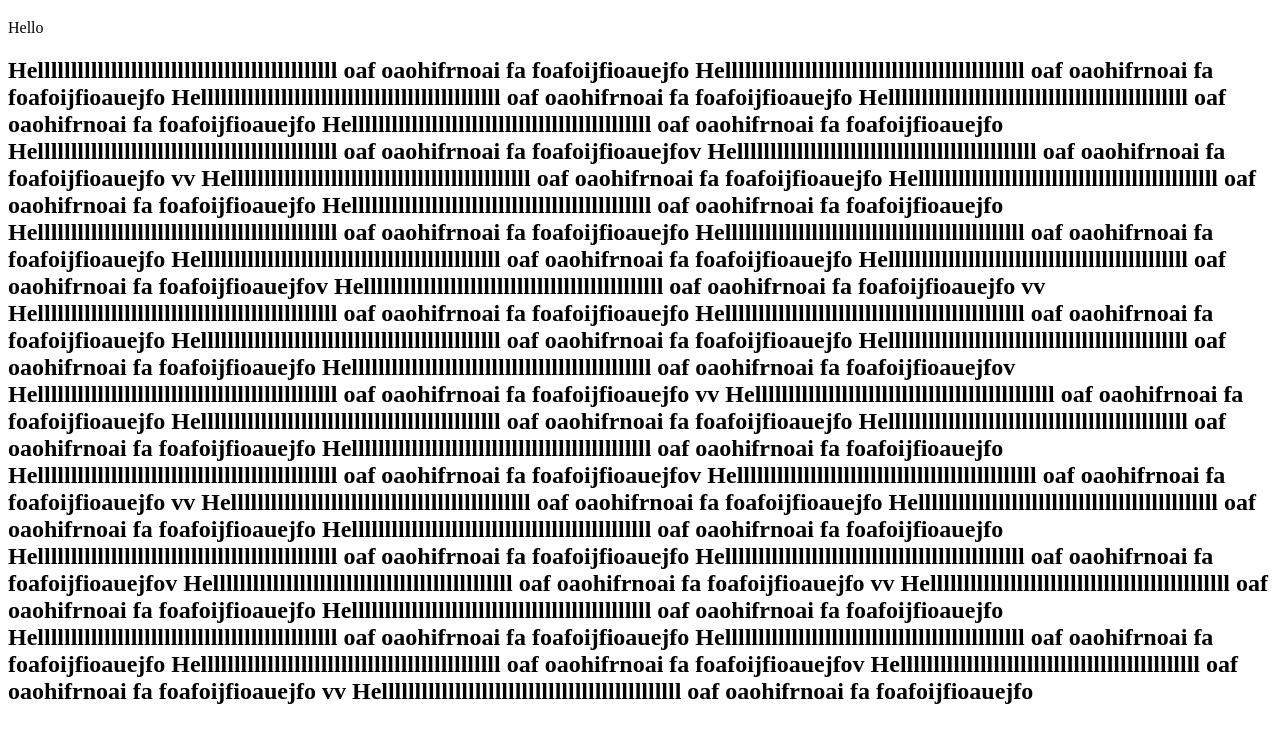
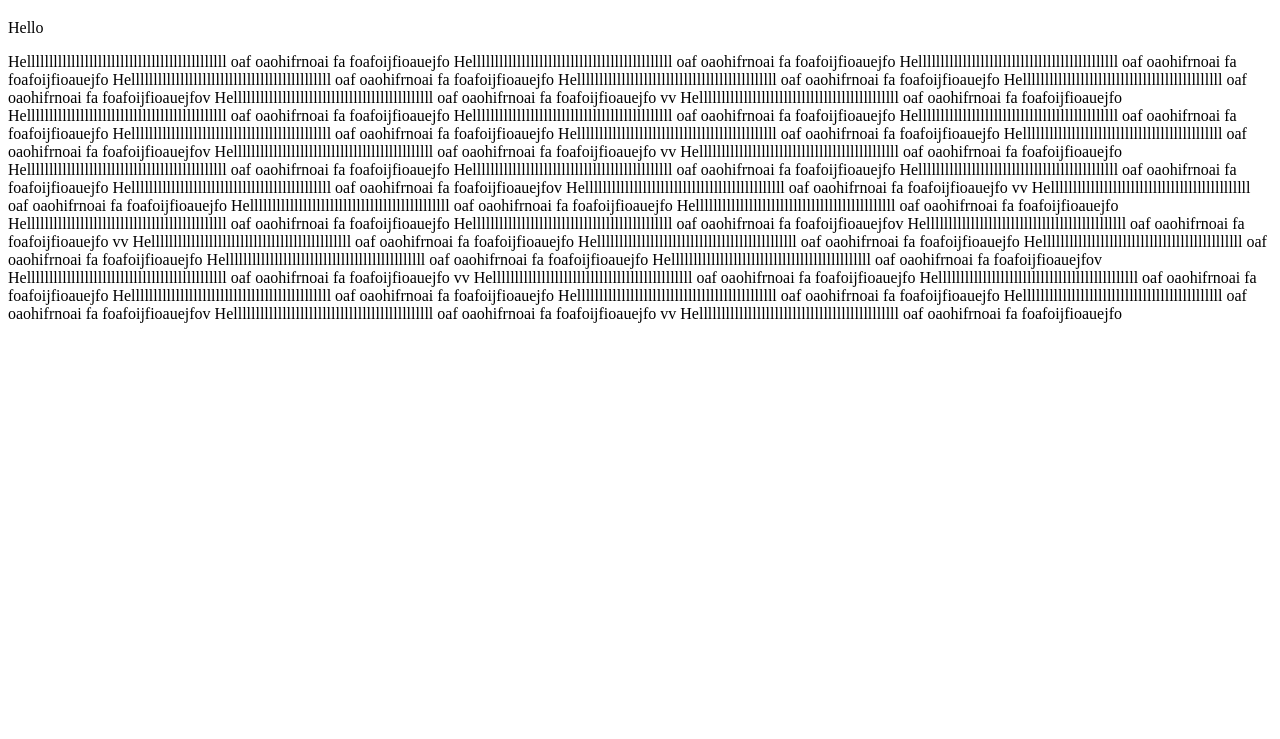
Before and after one commit to SSB2000/website, a plain HTML site: page index.html in a window 1280 px wide. Shown: the part 61-800 px from the top of the page. Drawn offline with Linux system fonts and the light colour scheme.

Commit message:
Update index.html

```diff
--- a/index.html
+++ b/index.html
@@ -6,7 +6,7 @@
 <body>
 <h1> Hello, I am shubham singh bohra </h1>
   <p> Hello </p>
-  <h2> Helllllllllllllllllllllllllllllllllllllllllllll oaf oaohifrnoai fa foafoijfioauejfo
+  <p> Helllllllllllllllllllllllllllllllllllllllllllll oaf oaohifrnoai fa foafoijfioauejfo
     Helllllllllllllllllllllllllllllllllllllllllllll oaf oaohifrnoai fa foafoijfioauejfo
     Helllllllllllllllllllllllllllllllllllllllllllll oaf oaohifrnoai fa foafoijfioauejfo
     Helllllllllllllllllllllllllllllllllllllllllllll oaf oaohifrnoai fa foafoijfioauejfo
@@ -51,5 +51,5 @@
     Helllllllllllllllllllllllllllllllllllllllllllll oaf oaohifrnoai fa foafoijfioauejfov
     Helllllllllllllllllllllllllllllllllllllllllllll oaf oaohifrnoai fa foafoijfioauejfo
     vv
-    Helllllllllllllllllllllllllllllllllllllllllllll oaf oaohifrnoai fa foafoijfioauejfo
+    Helllllllllllllllllllllllllllllllllllllllllllll oaf oaohifrnoai fa foafoijfioauejfo<p>
 </body>
```
